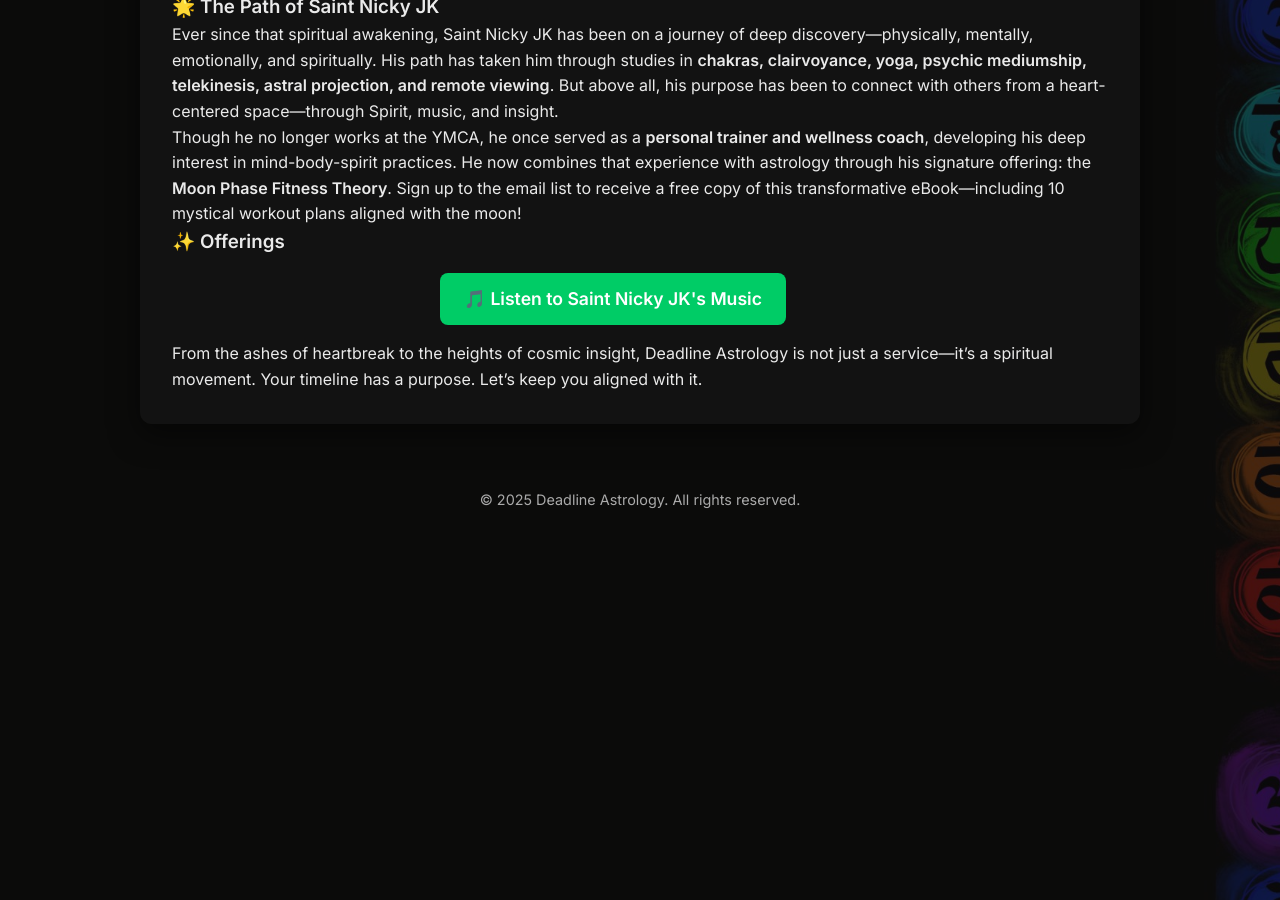
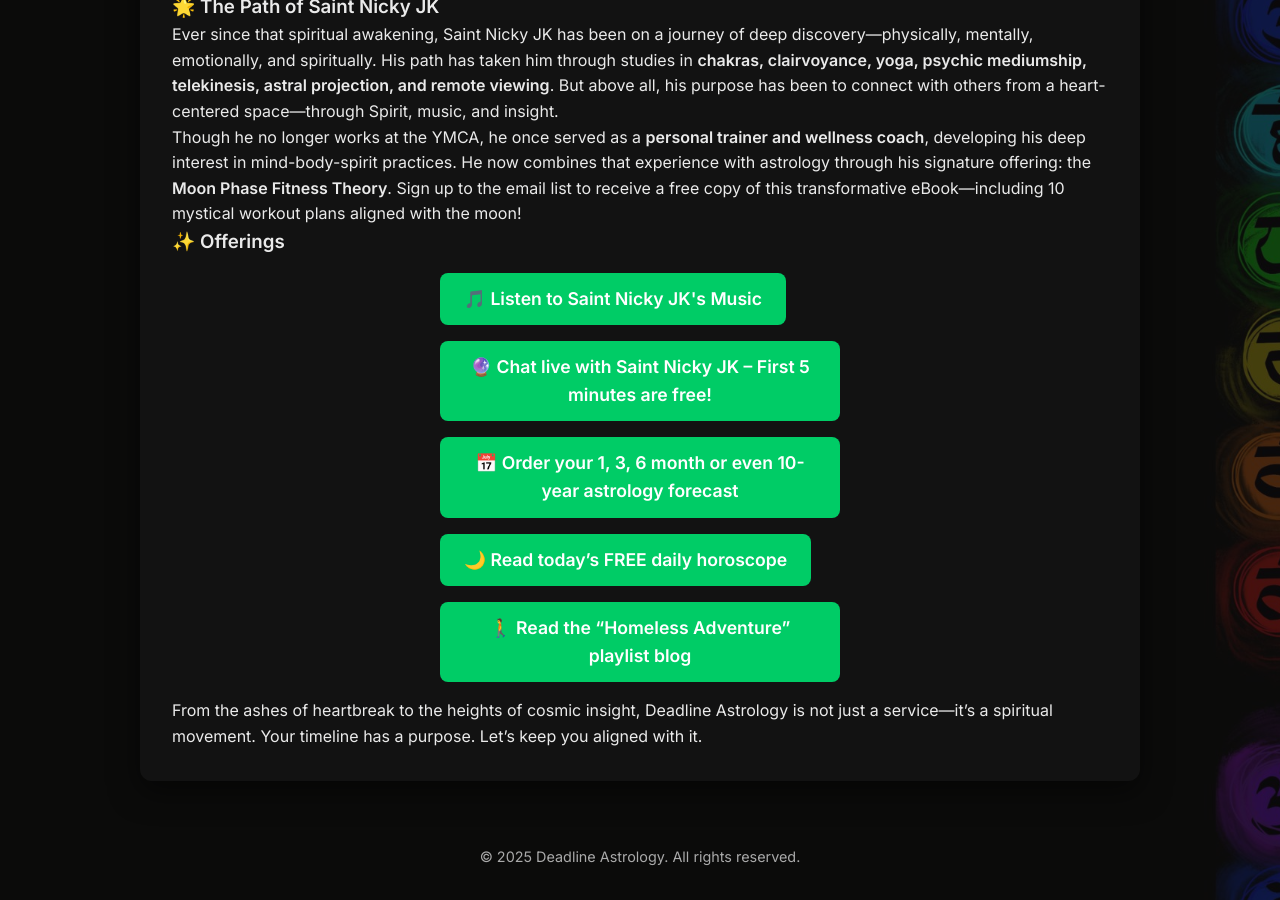
Before and after one commit to Deadline-Astrology/Deadlineastrology.github.io, a Jekyll site: the page about.html, which Jekyll copies as it is, in a window 1280 px wide and 900 px high, scrolled down 1100 px. Built offline with Jekyll 4.4.1, drawn with Linux system fonts in a browser that asks for light colours; some web fonts are replaced.

Commit message:
Update about.html

```diff
--- a/about.html
+++ b/about.html
@@ -72,7 +72,11 @@
 
     <h3>✨ Offerings</h3>
     <ul>
-      <li><a href="https://on.soundcloud.com/aztl1JowpqGvfX4ArQ" class="button">🎵 Listen to Saint Nicky JK's Music</a></li>
+      <li><a href="https://on.soundcloud.com/aztl1JowpqGvfX4ArQ" target="_blank" rel="noopener noreferrer" class="button">🎵 Listen to Saint Nicky JK's Music</a></li>
+      <li><a href="https://psychic.bitwine.com/psychics/497617-timeline_astrology?auid=497617&amp;ctx=button&amp;start_session=true" target="_blank" rel="noopener noreferrer" class="button">🔮 Chat live with Saint Nicky JK – First 5 minutes are free!</a></li>
+      <li><a href="LINK_TO_FORECASTS" target="_blank" rel="noopener noreferrer" class="button">📅 Order your 1, 3, 6 month or even 10-year astrology forecast</a></li>
+      <li><a href="LINK_TO_HOROSCOPES" target="_blank" rel="noopener noreferrer" class="button">🌙 Read today’s FREE daily horoscope</a></li>
+      <li><a href="LINK_TO_BLOG" target="_blank" rel="noopener noreferrer" class="button">🚶 Read the “Homeless Adventure” playlist blog</a></li>
     </ul>
 
     <p>
```
Also changed, not shown: other parts of about.html (+1 -1 lines).
